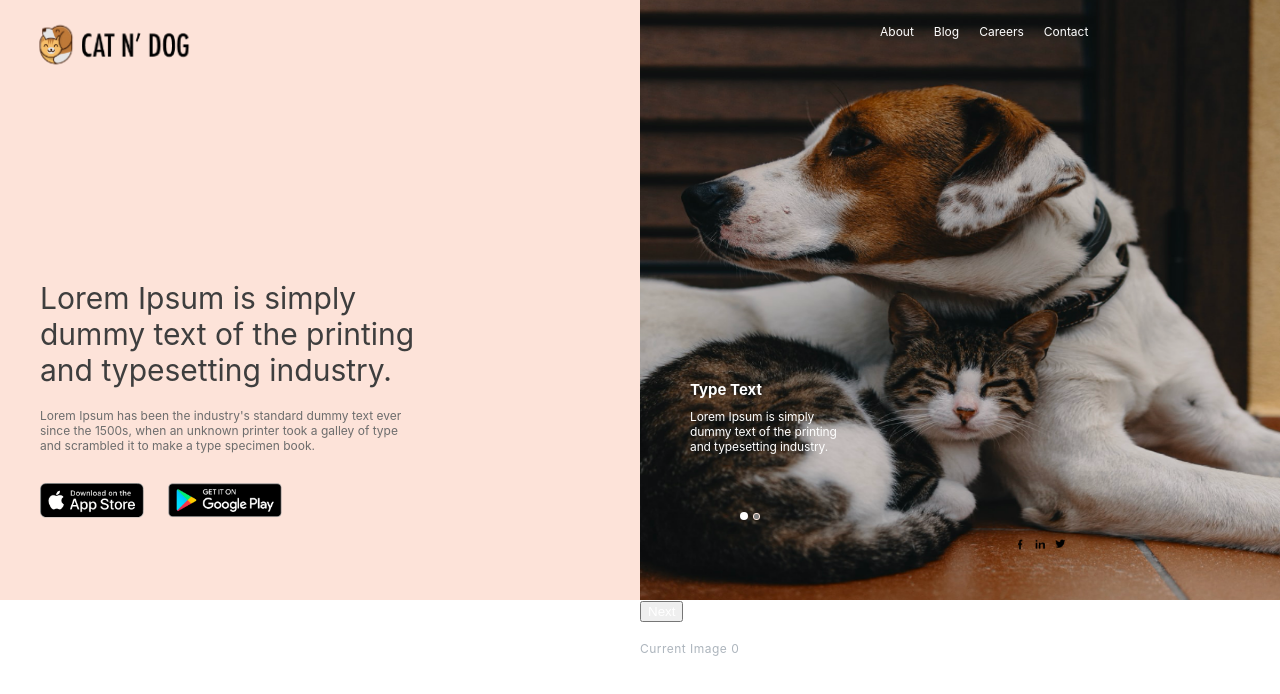
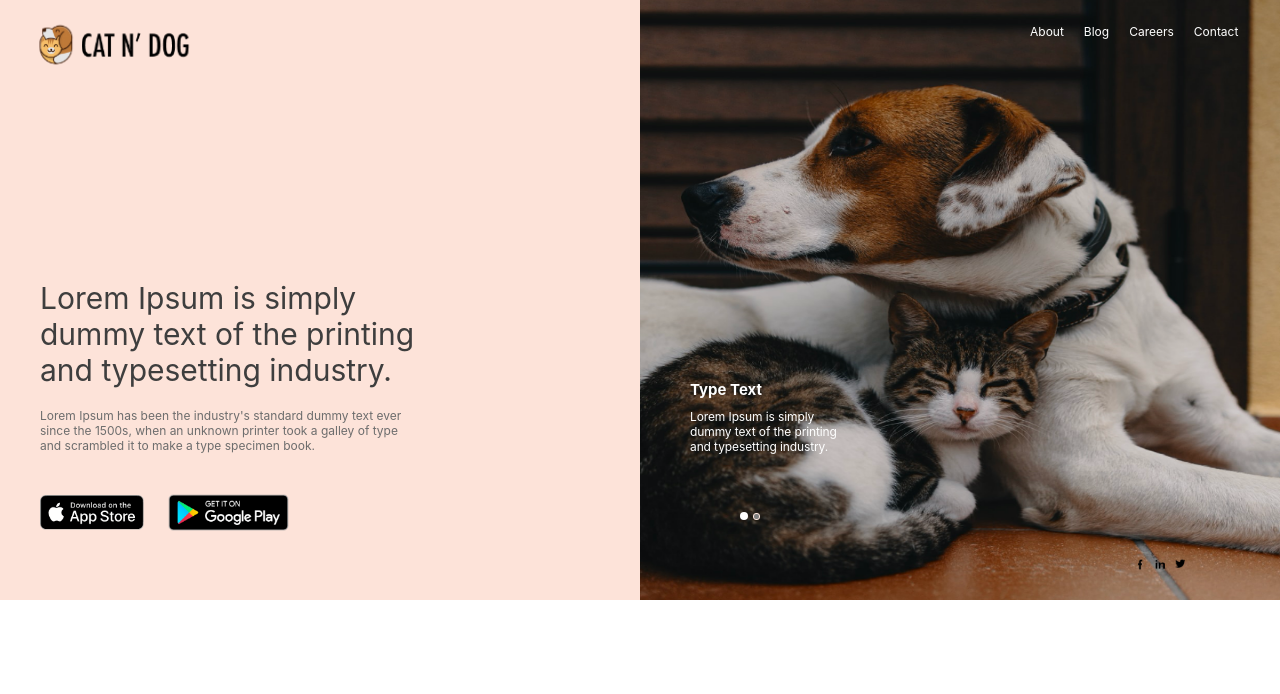
Before and after one commit to Dsdroid1/Newzera_React_Image_Slider, a React (Create React App) app: page / in a window 1280 px wide. Shown: the top 694 px of the page. Built offline with nearby package versions, Linux system fonts and the light colour scheme.

Commit message:
Positioning adjusted

```diff
--- a/src/try2/left.css
+++ b/src/try2/left.css
@@ -42,23 +42,19 @@
     background-size:cover;
     opacity: 1;
     left:40px;
-    position: relative;
-    top: 270px;
+    position: absolute;
+    top: 495px;
 }
-/*.left-container>a{
-    bottom: 55px;
-    position: absolute;
 
-}*/
 
 .play-store-badge{
     left : 160px;
-    top: 227px;
+    top: 486px;
     width: 130px;
-    height: 50px;
+    height: 53px;
     background: url('../images/google-play-badge.png');
     background-size: cover;
     opacity: 1;
-    position: relative;
+    position: absolute;
 
 }
--- a/src/try2/overlay.css
+++ b/src/try2/overlay.css
@@ -10,12 +10,13 @@
     list-style-type: none;
     margin: 0;
     padding: 0;
-    left: 180px;
+    left: 330px;
+    float: right;
     position: absolute;
 }
 
 .navbar>li{
-    display: inline;
+    display:inline;
     padding: 10px;
     font-size: 12px;
 }
@@ -44,15 +45,15 @@
 
 .bottom-icons{
     position: relative;
-    top: 440px;
-    left: 320px;
+    top: 460px;
+    left: 350px;
 }
 
 .icon{
 
     width: 10px;
     height: 11px;
-    float: left;
+    float: right;
     position: relative;
     margin: 5px;
 }
--- a/src/try2/overlay.jsx
+++ b/src/try2/overlay.jsx
@@ -21,9 +21,10 @@ function Overlay() {
         </div>
 
         <div className='bottom-icons'>
+
+            <a href='https://twitter.com/?lang=en'><div className='twitter icon'></div></a>
+            <a href='https://www.linkedin.com/feed/'><div className='linkedin icon'></div></a>
             <a href='https://www.facebook.com/'><div className='facebook icon'></div></a>
-            <a href='https://www.linkedin.com/feed/'><div className='linkedin icon'></div></a>
-            <a href='https://twitter.com/?lang=en'><div className='twitter icon'></div></a>
         </div>
 
         <Popup active={popupOn} closePopup={setPopupon}/>
--- a/src/try2/slider.jsx
+++ b/src/try2/slider.jsx
@@ -50,10 +50,10 @@ function Slider(){
                     }
                     </div>
             </div>
-
+            {/*
             <button onClick={ () => setIndex(index===1?0:1)}>Next</button>
             <p>Current Image {index}</p>
-
+            */}
         </React.Fragment>
     );
 }
```
Also changed, not shown: 1 other file (tests, documents, lock files or other folders).
